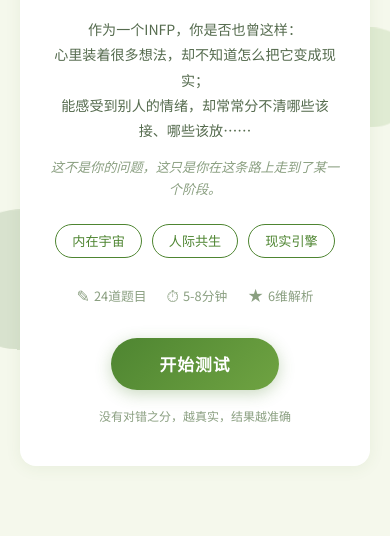
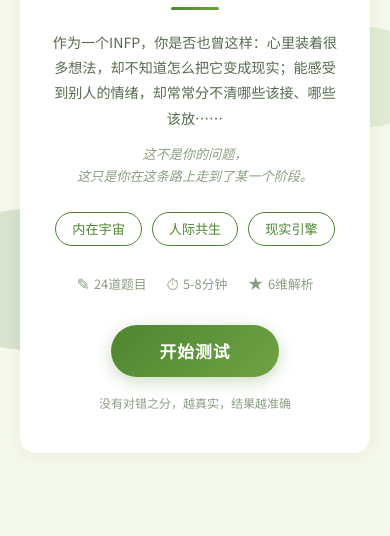
Before and after one commit to MadlifeZhou/infp_test, a plain HTML site: page index.html in a window 390 px wide. Shown: the part 308-844 px from the top of the page. Drawn offline with nearby package versions, Linux system fonts and the light colour scheme.

Commit message:
fix: adjust home page text layout for better mobile readability
Merge description into a single paragraph and split the closing
statement into two lines.

Made-with: Cursor

```diff
--- a/index.html
+++ b/index.html
@@ -945,12 +945,10 @@ body {
       <p class="home-subtitle">INFP 阶位测试</p>
       <div class="home-divider"></div>
       <p class="home-desc">
-        作为一个INFP，你是否也曾这样：<br>
-        心里装着很多想法，却不知道怎么把它变成现实；<br>
-        能感受到别人的情绪，却常常分不清哪些该接、哪些该放……
+        作为一个INFP，你是否也曾这样：心里装着很多想法，却不知道怎么把它变成现实；能感受到别人的情绪，却常常分不清哪些该接、哪些该放……
       </p>
       <p class="home-desc-sm">
-        这不是你的问题，这只是你在这条路上走到了某一个阶段。
+        这不是你的问题，<br>这只是你在这条路上走到了某一个阶段。
       </p>
       <div class="home-dimensions">
         <span class="dim-tag">内在宇宙</span>
```
